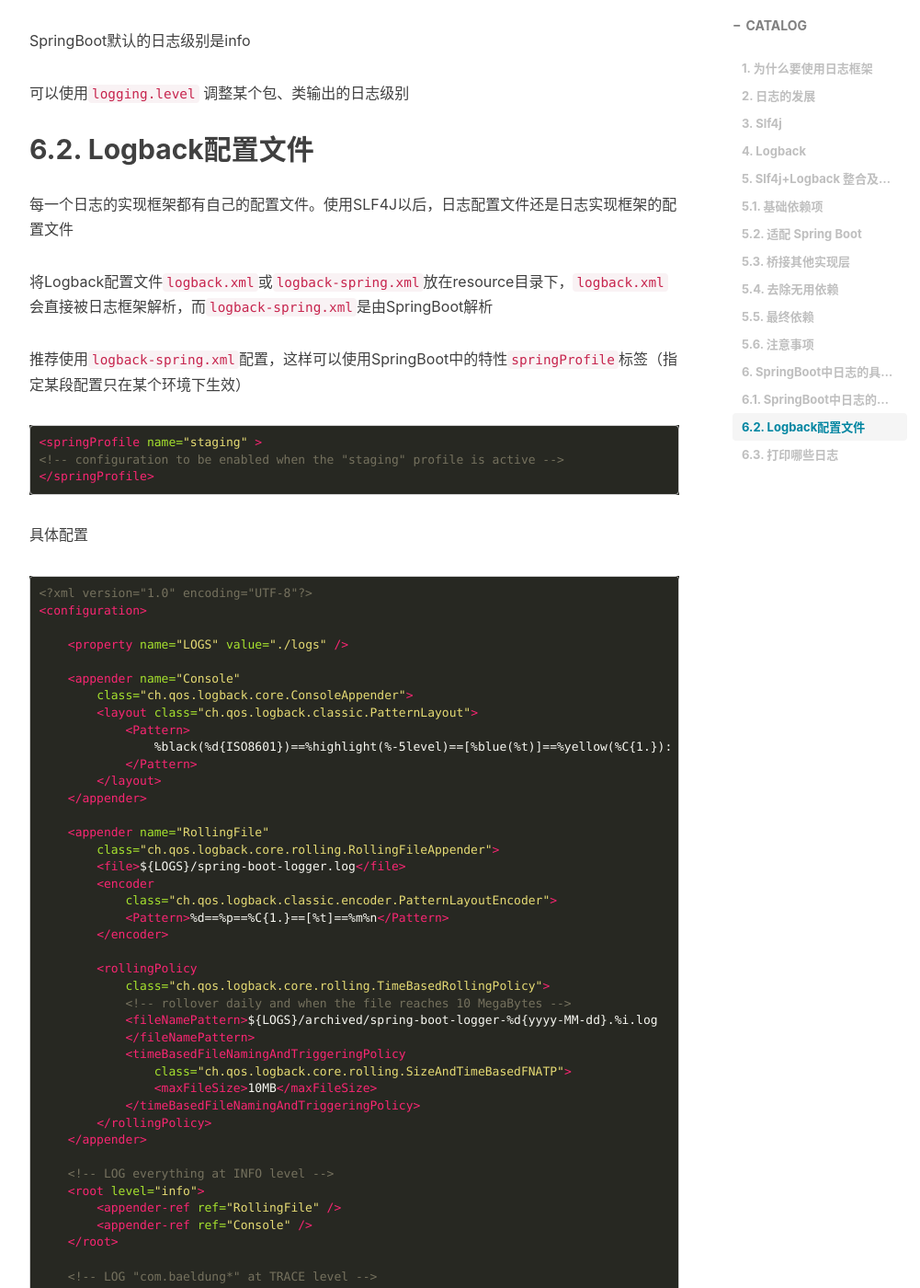
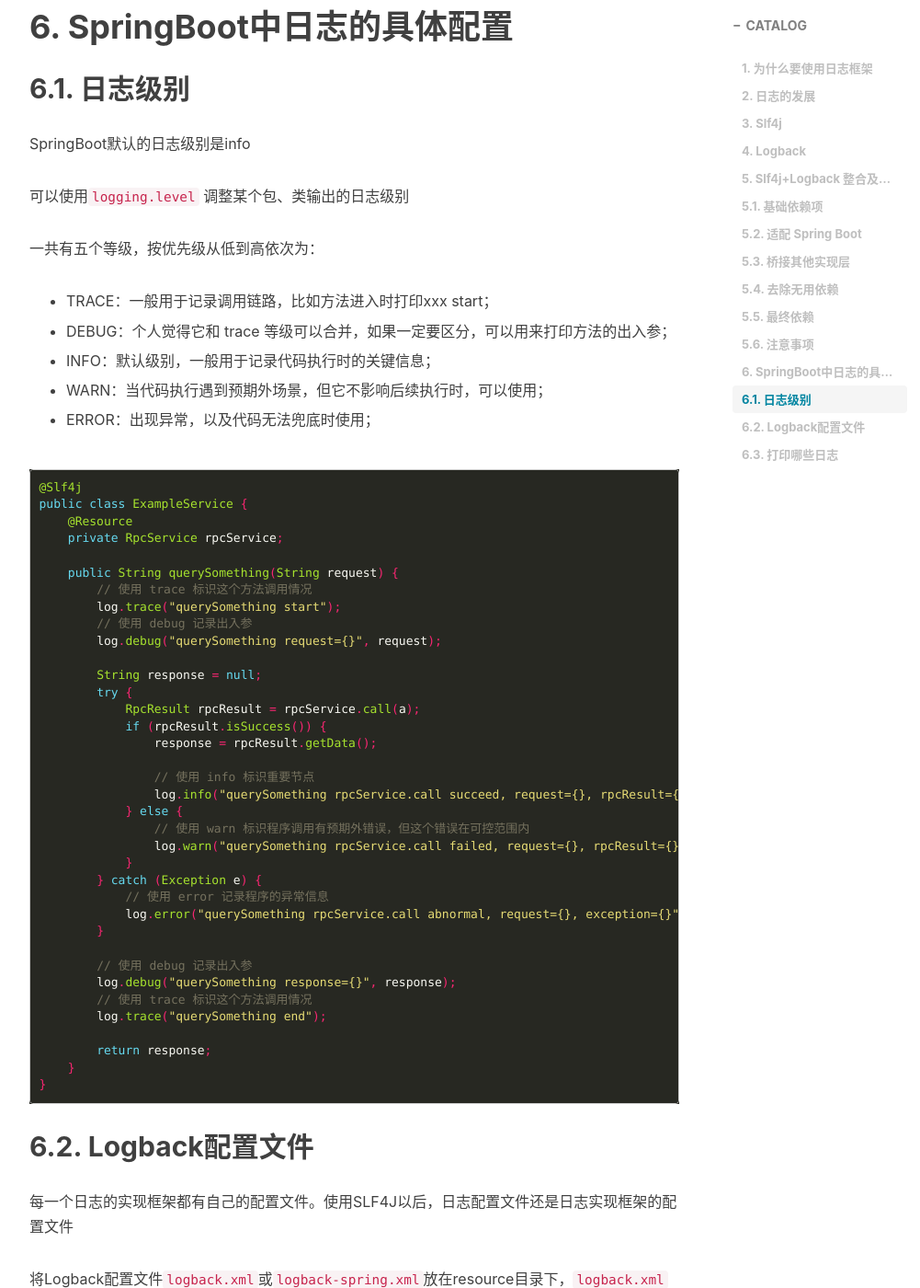
Before and after one commit to Wh0ami-hy/Wh0ami-hy.github.io, a Jekyll site: the page built from _posts/2023-09-07-SpringBoot日志最佳实践.md, in a window 1280 px wide and 1400 px high, scrolled down 6892 px. Shown: the whole window at 92% size, without its empty margins (233-1234 px from the left). Built offline with Jekyll 4.4.1, drawn with Linux system fonts in a browser that asks for light colours; nearby versions of some CDN libraries; comment, search, counter and statistics services are not loaded; some of the changed text lies outside the part shown.

````diff
--- a/_posts/2023-09-07-SpringBoot日志最佳实践.md
+++ b/_posts/2023-09-07-SpringBoot日志最佳实践.md
@@ -70,6 +70,11 @@
 	55aml9qs4o7k1176pnbh8i0c2u --JUL迁移到Slf4j--> 59nosjp9f0ream3541ih843995
 	59nosjp9f0ream3541ih843995["jul-to-slf4j"] --JUL迁移到Slf4j--> 4k6jcmr4jtgn2k05mm9ka22q3h
 ```
+
+**@Slf4j注解**
+
+Lombok也提供了针对各种日志系统的支持，比如你只需要`@lombok.extern.slf4j.Slf4j`注解就可以得到一个静态的log字段，不用再手动调用工厂函数。默认的LoggerName 即是被注解的Class；同时也支持字符串格式的topic字段指定LoggerName
+
 # 4. Logback
 
 Logback主要由三部分组成：
@@ -229,13 +234,62 @@
 
 # 6. SpringBoot中日志的具体配置
 
-## 6.1. SpringBoot中日志的默认配置
-
-**日志级别**
+## 6.1. 日志级别
 
 SpringBoot默认的日志级别是info
 
 可以使用`logging.level` 调整某个包、类输出的日志级别
+
+一共有五个等级，按优先级从低到高依次为：
+
+-   TRACE：一般用于记录调用链路，比如方法进入时打印xxx start；
+
+-   DEBUG：个人觉得它和 trace 等级可以合并，如果一定要区分，可以用来打印方法的出入参；
+
+-   INFO：默认级别，一般用于记录代码执行时的关键信息；
+
+-   WARN：当代码执行遇到预期外场景，但它不影响后续执行时，可以使用；
+
+-   ERROR：出现异常，以及代码无法兜底时使用；
+
+```java
+@Slf4j
+public class ExampleService {
+    @Resource
+    private RpcService rpcService;
+
+    public String querySomething(String request) {
+        // 使用 trace 标识这个方法调用情况
+        log.trace("querySomething start");
+        // 使用 debug 记录出入参
+        log.debug("querySomething request={}", request);
+
+        String response = null;
+        try {
+            RpcResult rpcResult = rpcService.call(a);
+            if (rpcResult.isSuccess()) {
+                response = rpcResult.getData();
+
+                // 使用 info 标识重要节点
+                log.info("querySomething rpcService.call succeed, request={}, rpcResult={}", request, rpcResult);
+            } else {
+                // 使用 warn 标识程序调用有预期外错误，但这个错误在可控范围内
+                log.warn("querySomething rpcService.call failed, request={}, rpcResult={}", request, rpcResult);
+            }
+        } catch (Exception e) {
+            // 使用 error 记录程序的异常信息
+            log.error("querySomething rpcService.call abnormal, request={}, exception={}", request, e.getMessage(), e);
+        }
+
+        // 使用 debug 记录出入参
+        log.debug("querySomething response={}", response);
+        // 使用 trace 标识这个方法调用情况
+        log.trace("querySomething end");
+
+        return response;
+    }
+}
+```
 
 ## 6.2. Logback配置文件
 
````
Also changed, not shown: _posts/.obsidian/workspace.json (+13 -13 lines), _posts/2024-03-24-Quasar开发总结.md (+2 -3 lines), _posts/2024-05-29-Quasar打包APP.md (added, +40 -0 lines).
